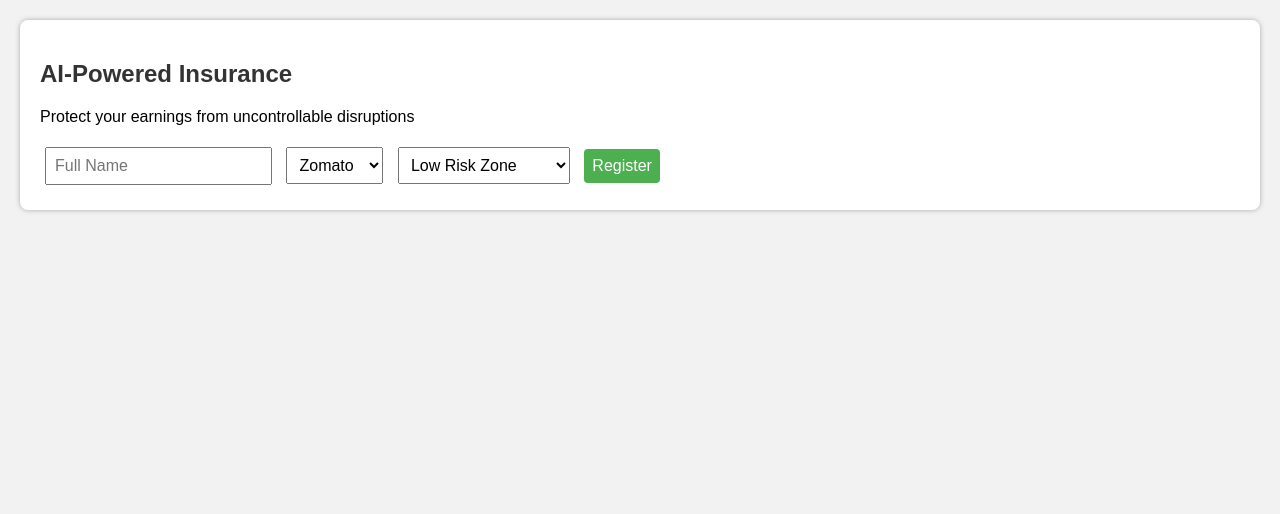
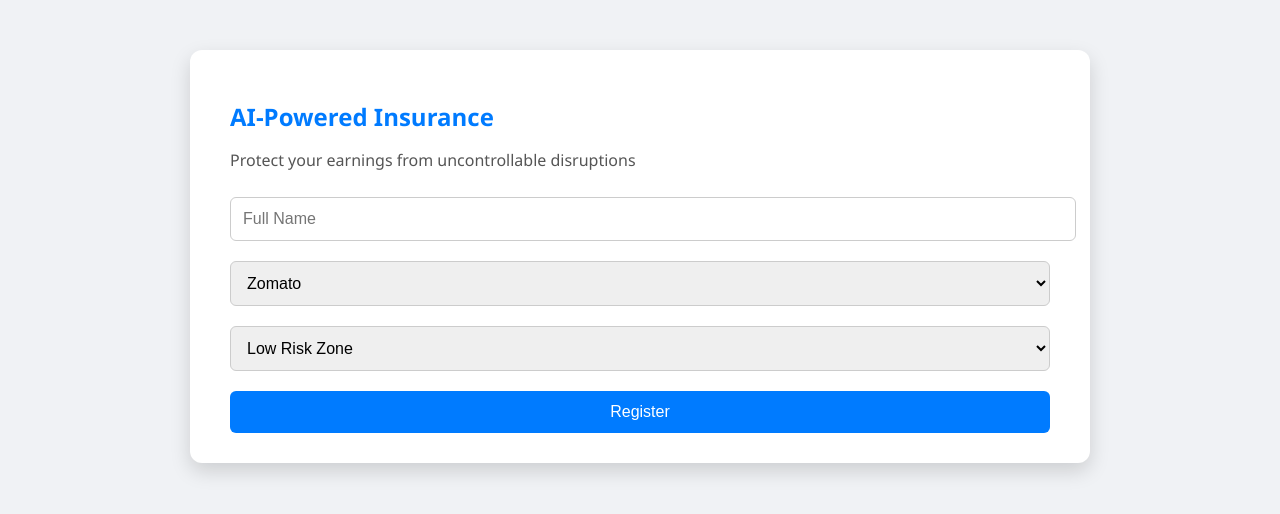
Before and after one commit to Raghu0511/-AI-Powered-Insurance-for-India-s-Gig-Economy, a plain HTML site: page index.html in a window 1280 px wide. Drawn offline with nearby package versions, Linux system fonts and the light colour scheme.

Commit message:
Refactor CSS styles for layout and design improvements

```diff
--- a/style.css
+++ b/style.css
@@ -1,41 +1,101 @@
+/* General */
 body {
-    font-family: Arial, sans-serif;
-    margin: 20px;
-    background-color: #f2f2f2;
+    font-family: 'Segoe UI', Tahoma, Geneva, Verdana, sans-serif;
+    background-color: #f0f2f5;
+    margin: 0;
+    padding: 0;
+    display: flex;
+    justify-content: center;
+    align-items: flex-start;
+    min-height: 100vh;
 }
 
-h1, h2, h3 {
-    color: #333;
+/* Container */
+.container {
+    width: 90%;
+    max-width: 900px;
+    margin-top: 50px;
 }
 
-section {
+/* Card Style */
+.card {
     background-color: #fff;
-    padding: 20px;
-    margin-bottom: 20px;
-    border-radius: 8px;
-    box-shadow: 0 0 5px #aaa;
+    padding: 30px 40px;
+    border-radius: 12px;
+    box-shadow: 0 8px 20px rgba(0,0,0,0.15);
+    margin-bottom: 30px;
 }
 
-input, select, button {
-    margin: 5px;
-    padding: 8px;
+/* Header */
+.card h1 {
+    color: #007bff;
+    margin-bottom: 5px;
+}
+
+.card p {
+    color: #555;
+}
+
+/* Inputs and Buttons */
+input, select {
+    width: 100%;
+    padding: 12px;
+    margin: 10px 0;
     font-size: 16px;
+    border-radius: 6px;
+    border: 1px solid #ccc;
 }
 
 button {
+    width: 100%;
+    padding: 12px;
+    background-color: #007bff;
+    color: white;
+    font-size: 16px;
+    border: none;
+    border-radius: 6px;
     cursor: pointer;
-    background-color: #4CAF50;
-    color: white;
-    border: none;
-    border-radius: 4px;
+    margin-top: 10px;
 }
 
 button:hover {
-    background-color: #45a049;
+    background-color: #0056b3;
 }
 
-canvas {
-    background-color: #fff;
-    border: 1px solid #ccc;
+/* Dashboard Layout */
+.header {
+    display: flex;
+    justify-content: space-between;
+    align-items: center;
+}
+
+.metrics p {
+    font-size: 16px;
+    margin: 5px 0;
+}
+
+/* Chart Section */
+.chart-section {
+    margin-top: 20px;
+}
+
+/* Trigger Panel in Corner */
+.trigger-panel {
+    position: fixed;
+    top: 20px;
+    right: 20px;
+    background: rgba(255,255,255,0.95);
+    padding: 15px;
     border-radius: 8px;
+    box-shadow: 0 4px 10px rgba(0,0,0,0.2);
+    text-align: center;
 }
+
+.trigger-panel h4 {
+    margin-bottom: 10px;
+}
+
+.trigger-panel button {
+    width: 100%;
+    margin: 5px 0;
+}
```
